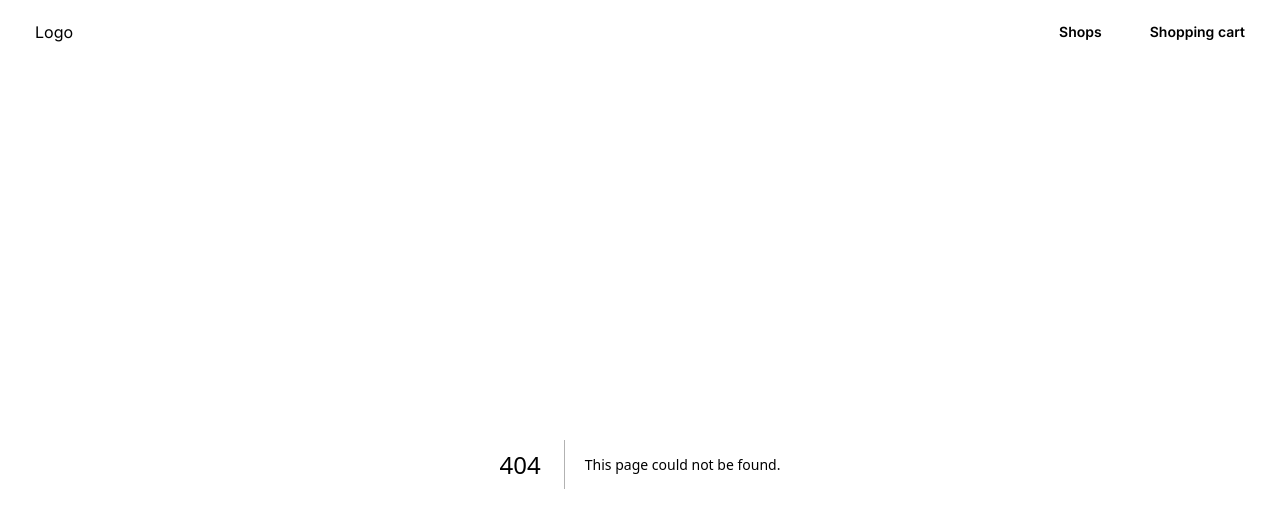
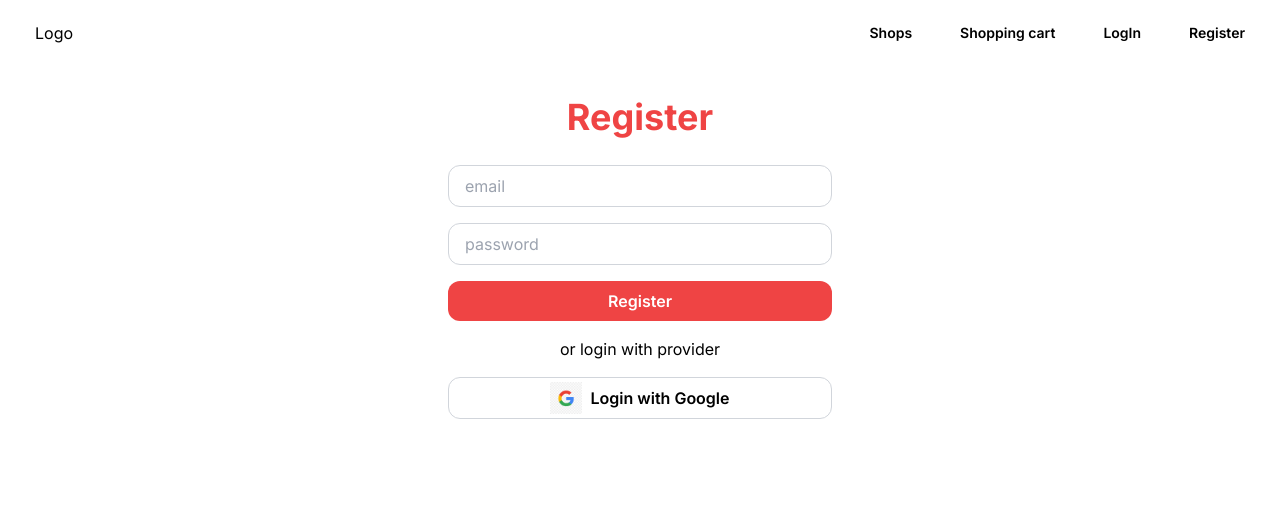
Before and after one commit to ribacot/medicine-delivery-test, a Next.js app: page /register_page in a window 1280 px wide. Before the commit this address had no page. Shown: the top 528 px of the page. Built offline with nearby package versions, Linux system fonts and the light colour scheme.

Commit message:
start auth

```diff
--- /dev/null
+++ b/app/api/auth/[...nextauth]/route.ts
@@ -0,0 +1,29 @@
+import NextAuth from "next-auth";
+import CredentialsProvider from "next-auth/providers/credentials";
+
+const handler = NextAuth({
+	providers: [
+		CredentialsProvider({
+			name: "Credentials",
+			credentials: {
+				username: { label: "Email", type: "email", placeholder: "test@exemple.com" },
+				password: { label: "Password", type: "password" },
+			},
+			async authorize(credentials, req) {
+				const res = await fetch("/your/endpoint", {
+					method: "POST",
+					body: JSON.stringify(credentials),
+					headers: { "Content-Type": "application/json" },
+				});
+				const user = await res.json();
+
+				if (res.ok && user) {
+					return user;
+				}
+				return null;
+			},
+		}),
+	],
+});
+
+export { handler as GET, handler as POST };
--- /dev/null
+++ b/app/api/register/route.js
@@ -0,0 +1,3 @@
+export default function POST(req) {
+
+}
--- a/app/components/header/header.jsx
+++ b/app/components/header/header.jsx
@@ -3,11 +3,15 @@ import { useState } from "react";
 import Navigation from "./navigation/navigation";
 import MobileMenu from "./mobileMenu/mobileMenu";
 import { Container } from "../ui/container/container";
+import Link from "next/link";
 // import { Bars3Icon, XMarkIcon } from '@heroicons/react@heroicons/react/24/outline'
 
 const navigationLinks = [
 	{ name: "Shops", href: "/" },
 	{ name: "Shopping cart", href: "/shopping-cart" },
+	{ name: "LogIn", href: "/login_page" },
+	{ name: "Register", href: "/register_page" },
+
 ];
 
 export default function Header() {
@@ -18,23 +22,24 @@ export default function Header() {
 			<Container>
 				<nav className="flex items-center justify-between" aria-label="Global">
 					<div className="flex lg:flex-1">
-						<a href="/" className="-m-1.5 p-1.5">
+						<Link href="/" className="-m-1.5 p-1.5">
 							<span className="sr-only">Your Company</span>
 							Logo
-						</a>
+						</Link>
 					</div>
 					<div className="flex lg:hidden">
 						<button
 							type="button"
 							className="-m-2.5 inline-flex items-center justify-center rounded-md p-2.5 text-gray-700"
-							onClick={() => setMobileMenuOpen(true)}
+							onClick={()=>setMobileMenuOpen(true)}
 						>
 							<span className="sr-only">Open main menu</span>X
 						</button>
 					</div>
-					<Navigation links={navigationLinks} className="hidden lg:flex lg:gap-x-12" />
+					<Navigation links={navigationLinks} onClick={()=>setMobileMenuOpen(false)} className="hidden lg:flex lg:gap-x-12" />
 				</nav>
 			</Container>
+
 			<MobileMenu
 				onClick={setMobileMenuOpen}
 				isOpen={mobileMenuOpen}
--- a/app/components/header/mobileMenu/mobileMenu.jsx
+++ b/app/components/header/mobileMenu/mobileMenu.jsx
@@ -1,5 +1,6 @@
 import { Dialog } from "@headlessui/react";
 import Navigation from "../navigation/navigation";
+import { Container } from "../../ui/container/container";
 
 export default function MobileMenu({onClick, isOpen, links}) {
 	return (
@@ -27,7 +28,7 @@ export default function MobileMenu({onClick, isOpen, links}) {
 				</div>
 				<div className="mt-10 flow-root">
 					<div className="-my-6 divide-y divide-gray-500/10">
-						<Navigation links={links} className="space-y-2 py-6 flex flex-col gap-6" />
+						<Navigation links={links} className="space-y-2 py-6 flex flex-col gap-6" onClick={onClick} />
 					</div>
 				</div>
 			</Dialog.Panel>
--- a/app/components/header/navigation/navigation.jsx
+++ b/app/components/header/navigation/navigation.jsx
@@ -1,15 +1,19 @@
-export default function Navigation({links,className}) {
+import Link from "next/link";
+
+export default function Navigation({ links, className, onClick = null }) {
 	return (
-		<div className={`${className} `}>
-			{links.map(({name,href}) => (
-				<a
-					key={name}
-					href={href}
-					className="text-sm font-semibold leading-6"
-				>
-					{name}
-				</a>
+		<ul className={`${className} `}>
+			{links.map(({ name, href }) => (
+				<li key={name}>
+					<Link
+						href={href}
+						onClick={() => onClick(false)}
+						className="text-sm font-semibold leading-6"
+					>
+						{name}
+					</Link>
+				</li>
 			))}
-		</div>
+		</ul>
 	);
 }
--- /dev/null
+++ b/app/configs/auth.ts
@@ -0,0 +1,39 @@
+import type{ AuthOptions } from "next-auth";
+import CredentialsProvider from "next-auth/providers/credentials"
+export const authConfig:AuthOptions={
+providers:[
+    CredentialsProvider({
+        // The name to display on the sign in form (e.g. 'Sign in with...')
+        name: 'Credentials',
+        // The credentials is used to generate a suitable form on the sign in page.
+        // You can specify whatever fields you are expecting to be submitted.
+        // e.g. domain, username, password, 2FA token, etc.
+        // You can pass any HTML attribute to the <input> tag through the object.
+        credentials: {
+          username: { label: "Email", type: "email", placeholder: "test@exemple.com" },
+          password: { label: "Password", type: "password" }
+        },
+        async authorize(credentials, req) {
+          // You need to provide your own logic here that takes the credentials
+          // submitted and returns either a object representing a user or value
+          // that is false/null if the credentials are invalid.
+          // e.g. return { id: 1, name: 'J Smith', email: 'jsmith@example.com' }
+          // You can also use the `req` object to obtain additional parameters
+          // (i.e., the request IP address)
+          const res = await fetch("/your/endpoint", {
+            method: 'POST',
+            body: JSON.stringify(credentials),
+            headers: { "Content-Type": "application/json" }
+          })
+          const user = await res.json()
+
+          // If no error and we have user data, return it
+          if (res.ok && user) {
+            return user
+          }
+          // Return null if user data could not be retrieved
+          return null
+        }
+      })
+]
+}
--- a/app/globals.css
+++ b/app/globals.css
@@ -33,3 +33,24 @@ main{
   height: calc(100vh - 64px);
   padding-bottom: 40px;
 }
+
+h1.auth{
+  @apply
+  text-center text-red-500 text-4xl font-bold
+}
+
+input.formAuth{
+  @apply
+  w-full
+  px-4
+  py-2
+  text-gray-700
+  border
+  border-gray-300
+  rounded-xl
+  focus:outline-none
+  focus:ring-1
+  focus:ring-offset-0
+  focus:border-blue-300
+  hover:bg-slate-200
+}
--- /dev/null
+++ b/app/login_page/page.jsx
@@ -0,0 +1,11 @@
+import { Container } from "../components/ui/container/container";
+
+export default function Login(second) {
+	return (
+		<section className="mt-8">
+			<Container>
+				<h1 className="auth">Login</h1>
+			</Container>
+		</section>
+	);
+}
--- /dev/null
+++ b/app/register_page/page.jsx
@@ -0,0 +1,33 @@
+import Image from "next/image";
+import { Container } from "../components/ui/container/container";
+
+export default function (second) {
+	return (
+		<section className="mt-8">
+			<Container className="text-center">
+				<h1 className="auth">Register</h1>
+				<form className="flex flex-col gap-4 mt-7 max-w-sm mx-auto">
+					<input id="email" type="email" placeholder="email" className="formAuth" />
+					<input
+						id="password"
+						type="password"
+						placeholder="password"
+						className="formAuth"
+					/>
+					<button
+						type="submit"
+						className=" bg-red-500 rounded-xl text-white font-semibold py-2 hover:bg-red-700
+                    "
+					>
+						Register
+					</button>
+					<p className=" text-centr"> or login with provider</p>
+					<button className="flex items-center justify-center gap-2 border-solid border-gray-300 border-[1px] rounded-xl py-1 font-semibold hover:border-blue-300">
+						<Image src={"/googleIkon.png"} alt={"google ikon"} width={32} height={32} />{" "}
+						Login with Google
+					</button>
+				</form>
+			</Container>
+		</section>
+	);
+}
--- a/package.json
+++ b/package.json
@@ -13,11 +13,14 @@
     "mongodb": "^6.4.0",
     "mongoose": "^8.2.0",
     "next": "14.1.1",
+    "next-auth": "^4.24.7",
     "react": "^18",
     "react-dom": "^18",
     "react-hook-form": "^7.51.0"
   },
   "devDependencies": {
+    "@types/node": "20.11.25",
+    "@types/react": "18.2.64",
     "autoprefixer": "^10.0.1",
     "eslint": "^8",
     "eslint-config-next": "14.1.1",
```
Also changed, not shown: tsconfig.json (added, +34 -0 lines), public/googleIkon.png (added), 1 other file (tests, documents, lock files or other folders).
